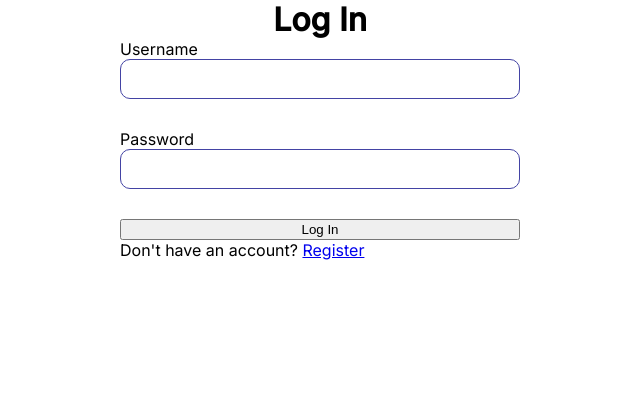
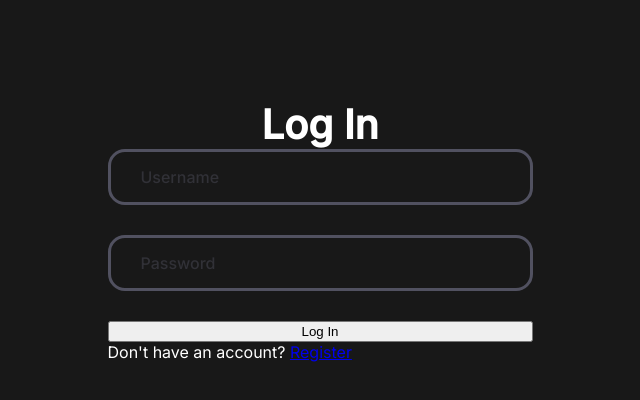
Before and after one commit to Egor-oop/hibook-react, a React (Create React App) app: page /login in a window 1280 px wide. Shown: the top 400 px of the page, without its empty margins (320-960 px from the left). Built offline with nearby package versions, Linux system fonts and the light colour scheme.

Commit message:
feat: new input styles

```diff
--- /dev/null
+++ b/src/components/input/MainInput.css
@@ -0,0 +1,31 @@
+@import url('https://fonts.googleapis.com/css2?family=Inter:wght@400;500&display=swap');
+
+.main-input {
+    background-color: transparent;
+    border: 3px solid #515160;
+    border-radius: 17px;
+    color: #515160;
+    font-family: 'Inter', sans-serif;
+    font-weight: 500;
+    font-size: 16px;
+    padding: 15px 30px;
+}
+
+.main-input:hover {
+    border-color: #696975;
+    color: #696975;
+}
+
+.main-input:active {
+    border-color: #616080;
+    color: #616080;
+}
+
+.main-input:disabled {
+    border-color: #262626;
+    color: #262626;
+}
+
+.main-input::placeholder {
+    color: #313137;
+}
--- /dev/null
+++ b/src/components/input/MainInput.jsx
@@ -0,0 +1,18 @@
+import React from 'react';
+import './MainInput.css'
+
+export const MainInput = ({ type, label, placeholder, inputId, inputName, value, ...props }) => {
+  return (
+    <input
+      type={type}
+      placeholder={placeholder}
+      id={inputId}
+      name={inputName}
+      value={value}
+      {...props}
+      className='main-input'
+      autoCapitalize='off'
+      autoCorrect='off'
+    />
+  )
+}
--- a/src/index.css
+++ b/src/index.css
@@ -7,4 +7,6 @@
 
 body {
   font-family: 'Inter', sans-serif;
+  background-color: #181818;
+  color: #ffffff;
 }
--- a/src/pages/auth/Auth.css
+++ b/src/pages/auth/Auth.css
@@ -1,6 +1,7 @@
 .auth__container {
   display: flex;
   justify-content: center;
+  padding-top: 100px;
 }
 
 .auth__form-inputs {
@@ -12,4 +13,5 @@
 .auth__header {
   text-align: center;
   display: block;
+  font-size: 40px;
 }
--- a/src/pages/auth/Login.jsx
+++ b/src/pages/auth/Login.jsx
@@ -2,6 +2,7 @@ import React from 'react';
 import './Auth.css';
 import { AuthInput } from '../../components/auth/AuthInput';
 import { InputButton } from '../../components/button/InputButton';
+import { MainInput } from '../../components/input/MainInput';
 import { Link, Navigate, useNavigate } from 'react-router-dom';
 
 export const Login = () => {
@@ -35,7 +36,21 @@ export const Login = () => {
         <form className='auth__form'>
           <h1 className='auth__header'>Log In</h1>
           <div className='auth__form-inputs'>
-            <AuthInput
+            <MainInput
+              type='text'
+              placeholder='Username'
+              value={username}
+              onChange={(e) => setUsername(e.target.value)}
+              style={{width:'425px'}}
+            />
+            <MainInput
+              type='password'
+              placeholder='Password'
+              value={password}
+              onChange={(e) => setPassword(e.target.value)}
+              style={{width:'425px'}}
+            />
+            {/* <AuthInput
               type='text'
               label='Username'
               value={username}
@@ -46,7 +61,7 @@ export const Login = () => {
               label='Password'
               value={password}
               onChange={(e) => setPassword(e.target.value)}
-            />
+            /> */}
             <InputButton
               title='Log In'
               onClick={() => login()}
```
